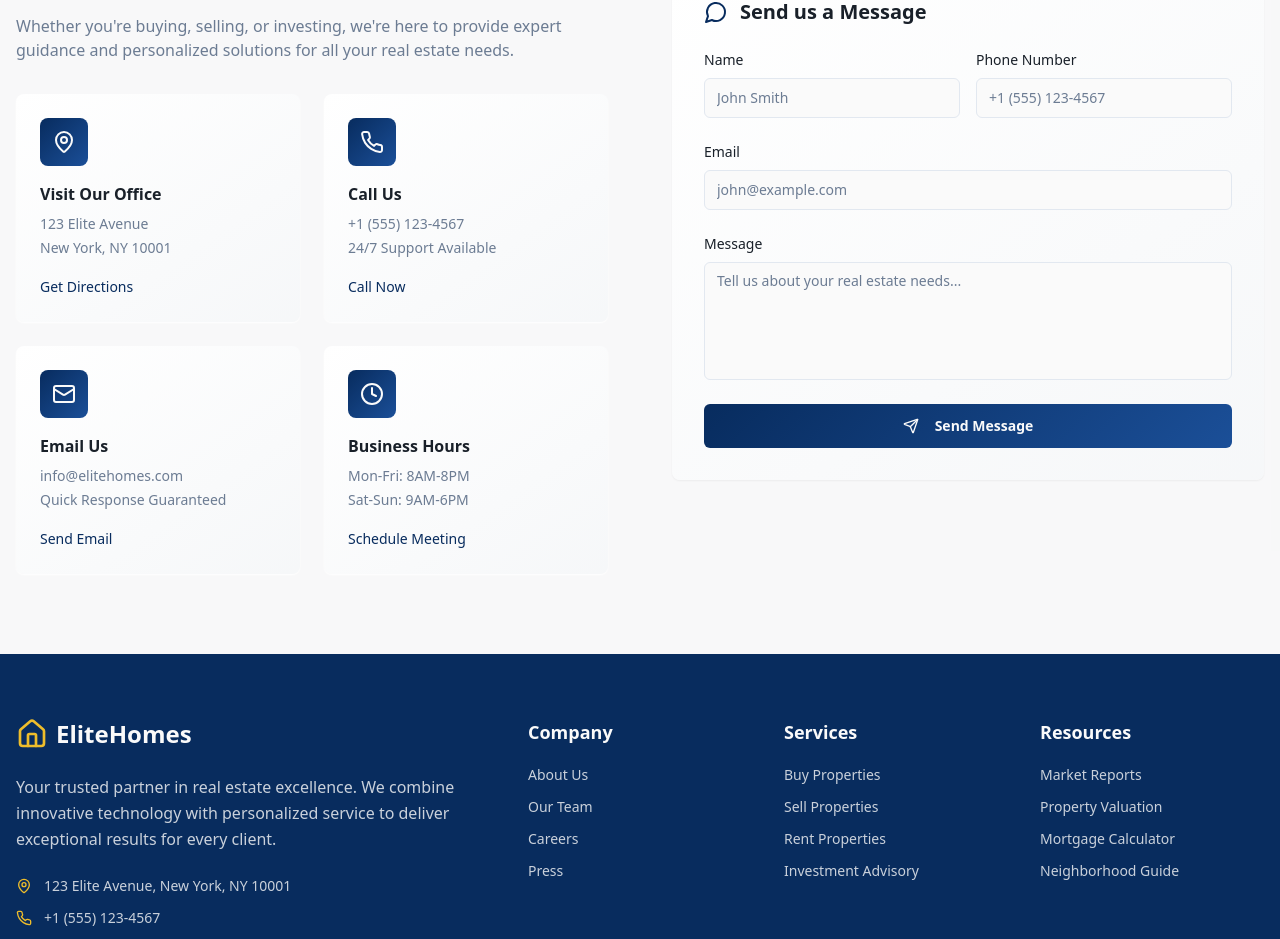
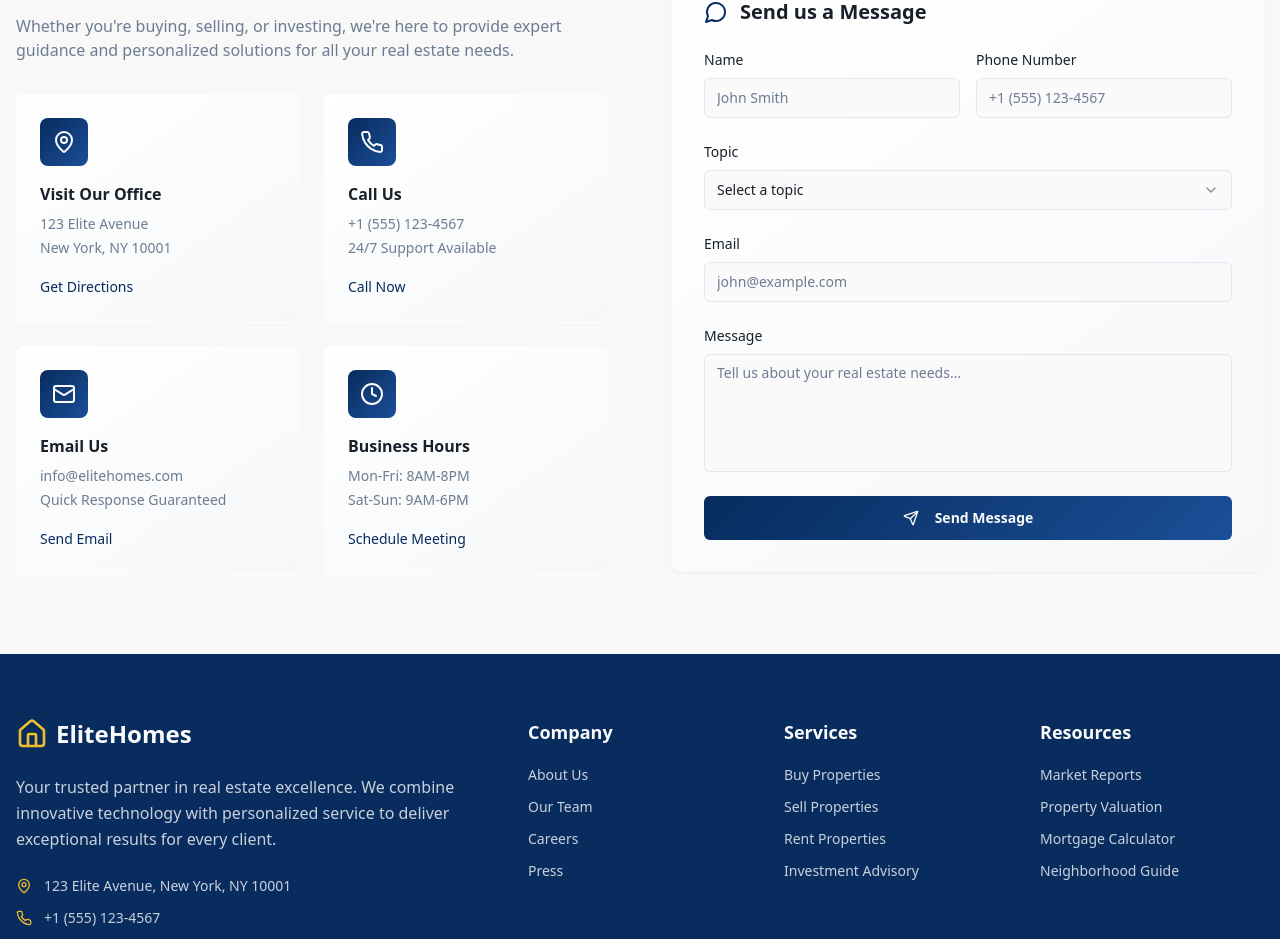
Before and after one commit to Xazoklis49/realty-vista-genesis, a React (Vite) app: page / in a window 1280 px wide. Shown: the part 5546-6485 px from the top of the page. Built offline with nearby package versions, Linux system fonts and the light colour scheme.

Commit message:
feat: Add topic dropdown to contact form

```diff
--- a/src/components/Contact.tsx
+++ b/src/components/Contact.tsx
@@ -5,6 +5,13 @@ import { Textarea } from "@/components/ui/textarea";
 import { Card, CardContent } from "@/components/ui/card";
 import { useToast } from "@/hooks/use-toast";
 import { useLanguage } from "@/contexts/LanguageContext";
+import {
+  Select,
+  SelectContent,
+  SelectItem,
+  SelectTrigger,
+  SelectValue,
+} from "@/components/ui/select";
 import {
   MapPin,
   Phone,
@@ -47,6 +54,7 @@ export const Contact = () => {
     name: "",
     email: "",
     phone: "",
+    topic: "",
     message: ""
   });
   const { toast } = useToast();
@@ -64,7 +72,7 @@ export const Contact = () => {
       title: "Message Sent!",
       description: "Thank you for contacting us. We'll get back to you within 24 hours.",
     });
-    setFormData({ name: "", email: "", phone: "", message: "" });
+    setFormData({ name: "", email: "", phone: "", topic: "", message: "" });
   };
 
   return (
@@ -160,6 +168,29 @@ export const Contact = () => {
                   </div>
 
                   <div>
+                    <label htmlFor="topic" className="block text-sm font-medium text-foreground mb-2">
+                      {t('topic')}
+                    </label>
+                    <Select
+                      value={formData.topic}
+                      onValueChange={(value) => setFormData(prev => ({ ...prev, topic: value }))}
+                      required
+                    >
+                      <SelectTrigger className="bg-background">
+                        <SelectValue placeholder={t('selectTopic')} />
+                      </SelectTrigger>
+                      <SelectContent>
+                        <SelectItem value="buy">{t('topicBuy')}</SelectItem>
+                        <SelectItem value="sell">{t('topicSell')}</SelectItem>
+                        <SelectItem value="rent">{t('topicRent')}</SelectItem>
+                        <SelectItem value="legal">{t('topicLegal')}</SelectItem>
+                        <SelectItem value="technical">{t('topicTechnical')}</SelectItem>
+                        <SelectItem value="other">{t('topicOther')}</SelectItem>
+                      </SelectContent>
+                    </Select>
+                  </div>
+
+                  <div>
                     <label htmlFor="email" className="block text-sm font-medium text-foreground mb-2">
                       {t('email')}
                     </label>
--- a/src/contexts/LanguageContext.tsx
+++ b/src/contexts/LanguageContext.tsx
@@ -28,6 +28,14 @@ const translations = {
     email: 'Email',
     message: 'Message',
     sendMessage: 'Send Message',
+    topic: 'Topic',
+    selectTopic: 'Select a topic',
+    topicBuy: 'Buy',
+    topicSell: 'Sell',
+    topicRent: 'Rent',
+    topicLegal: 'Legal Services',
+    topicTechnical: 'Technical Services',
+    topicOther: 'Other',
     howItWorksTitle: 'How It Works',
     step1Title: 'Schedule a Visit',
     step1Content: 'Browse our properties and schedule a viewing at your convenience',
@@ -68,6 +76,14 @@ const translations = {
     email: 'Email',
     message: 'Μήνυμα',
     sendMessage: 'Αποστολή Μηνύματος',
+    topic: 'Θέμα',
+    selectTopic: 'Επιλέξτε θέμα',
+    topicBuy: 'Αγορά',
+    topicSell: 'Πώληση',
+    topicRent: 'Ενοικίαση',
+    topicLegal: 'Νομικές Υπηρεσίες',
+    topicTechnical: 'Τεχνικές Υπηρεσίες',
+    topicOther: 'Άλλο',
     howItWorksTitle: 'Πώς Λειτουργεί',
     step1Title: 'Προγραμματίστε Επίσκεψη',
     step1Content: 'Περιηγηθείτε στα ακίνητά μας και προγραμματίστε μια προβολή όποτε σας βολεύει',
```
